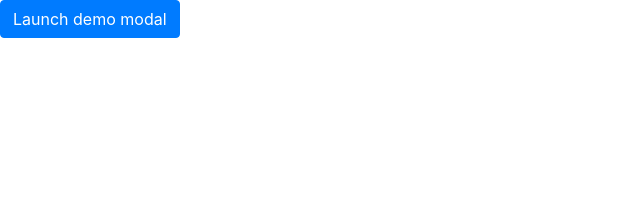
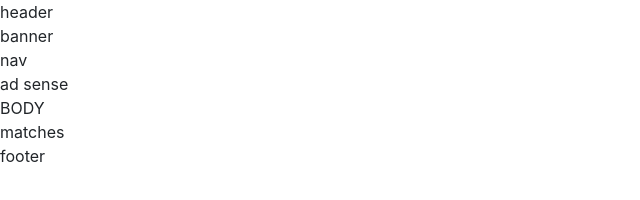
Before and after one commit to jeffersondesouza/copa-facil, a website: page index.html in a window 1280 px wide. Shown: the whole page, without its empty margins (0-640 px from the left). Drawn offline with nearby package versions, Linux system fonts and the light colour scheme.

Commit message:
initial structure

```diff
--- a/index.html
+++ b/index.html
@@ -13,7 +13,31 @@
     />
   </head>
   <body>
-    <button
+    <!-- HEADER -->
+    <header class="cf-header">header</header>
+
+    <!-- BANNER -->
+    <section class="cf-banner">banner</section>
+
+    <!-- NAVIGATION -->
+    <nav class="cf-navigation">nav</nav>
+
+    <!-- AD SENSE -->
+    <section class="cf-ad-sense">ad sense</section>
+
+    <main class="cf-main">
+      <!-- AD SENSE -->
+      <section class="cf-content">BODY</section>
+
+      <!-- MATCHES -->
+      <section class="cf-matches">matches</section>
+    </main>
+
+    <!-- FOOTER -->
+    <footer class="cf-footer">footer</footer>
+
+    <!-- Modal -->
+    <!--     <button
       type="button"
       class="btn btn-primary"
       data-toggle="modal"
@@ -21,8 +45,6 @@
     >
       Launch demo modal
     </button>
-
-    <!-- Modal -->
     <section
       class="modal fade"
       id="exampleModal"
@@ -112,9 +134,10 @@
           </div>
         </div>
       </div>
-    </section>
+    </section> -->
   </body>
-  <!-- SCRIPTS -->
+
+  <!-- Bootstrap Scripts  -->
   <script
     src="https://code.jquery.com/jquery-3.3.1.slim.min.js"
     integrity="sha384-q8i/X+965DzO0rT7abK41JStQIAqVgRVzpbzo5smXKp4YfRvH+8abtTE1Pi6jizo"
```
Also changed, not shown: README.md.
